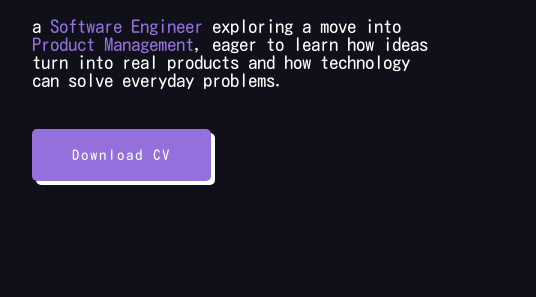
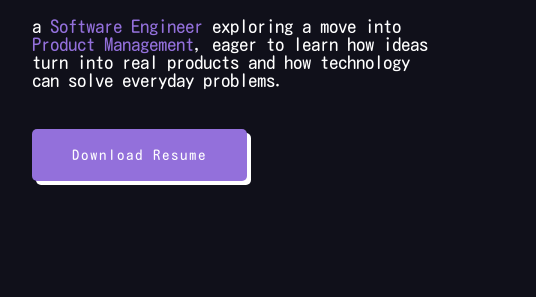
Before and after one commit to shivam-krishana/portfolio, a plain HTML site: page index.html in a window 1280 px wide. Shown: the part 414-711 px from the top of the page, 147-683 px from the left. Drawn offline with nearby package versions, Linux system fonts and the light colour scheme; grey boxes are pictures that could not be loaded.

Commit message:
adding placeholder for resume to be updated in future

```diff
--- a/index.html
+++ b/index.html
@@ -387,7 +387,7 @@
       <span>Product Management</span>, eager to learn how ideas turn into real products
       and how technology can solve everyday problems.
     </h6>
-    <a href="#" class="btn">Download CV</a>
+    <a href="assets/resume.pdf" class="btn" download>Download Resume</a>
   </div>
   <div class="home-img">
     <img src="img/home.png" alt="portfolio illustration">
```
Also changed, not shown: 1 other file.
